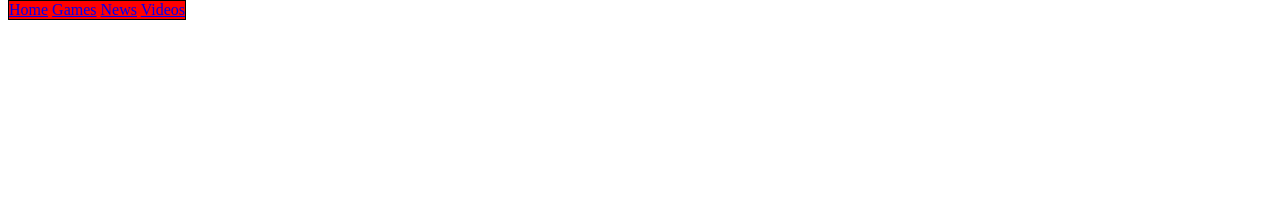
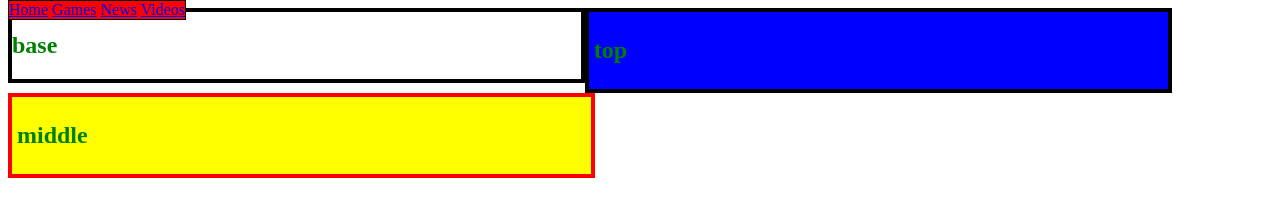
Before and after one commit to ph8tel/chapter3, a plain HTML site: page 3-3/try.html in a window 1280 px wide. Drawn offline with Linux system fonts and the light colour scheme.

Commit message:
Giving up and waiting for class to unlock

```diff
--- a/3-3/try.html
+++ b/3-3/try.html
@@ -28,19 +28,19 @@ div {
 }
 
 
-#one {
+#topper {
 	background-color: blue;
 	padding: 5px;
-	height: 600px;
+
 
 }
-#two {
+#middler {
 	background-color: yellow;
 	padding: 5px;
     border: 4px solid red;
 }
-#three {
-	display: inline;
+#base {
+
 }
 nav {
 	border: 1px solid black;
@@ -59,6 +59,15 @@ nav {
 	<a href="https://youtube.com/ph8tel">Videos</a>
 </nav>
 <main>
+	<div id="base">
+		<h2>base</h2>
+	</div>
+<div id="topper">
+	<h2>top</h2>
+</div>
+<div id="middler">
+	<h2>middle</h2>
+</div>
 
 
 </main>
```
